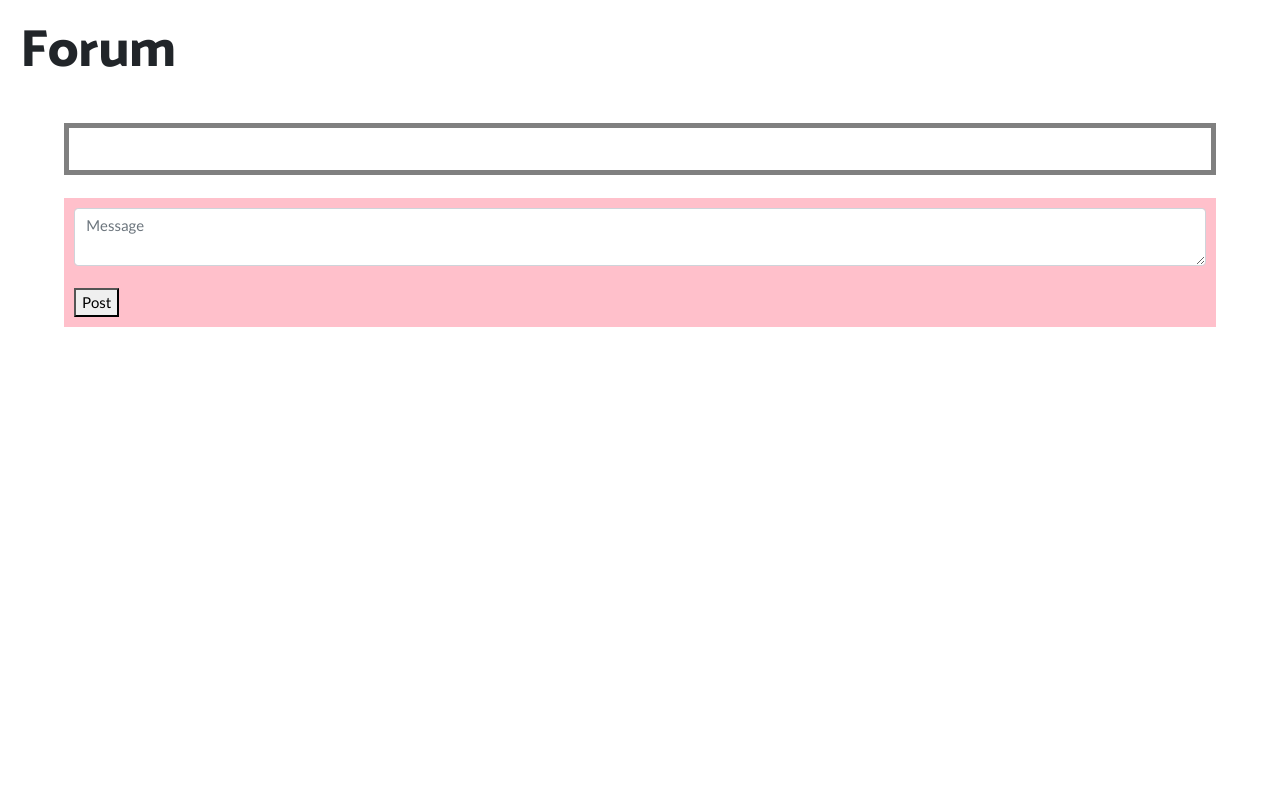
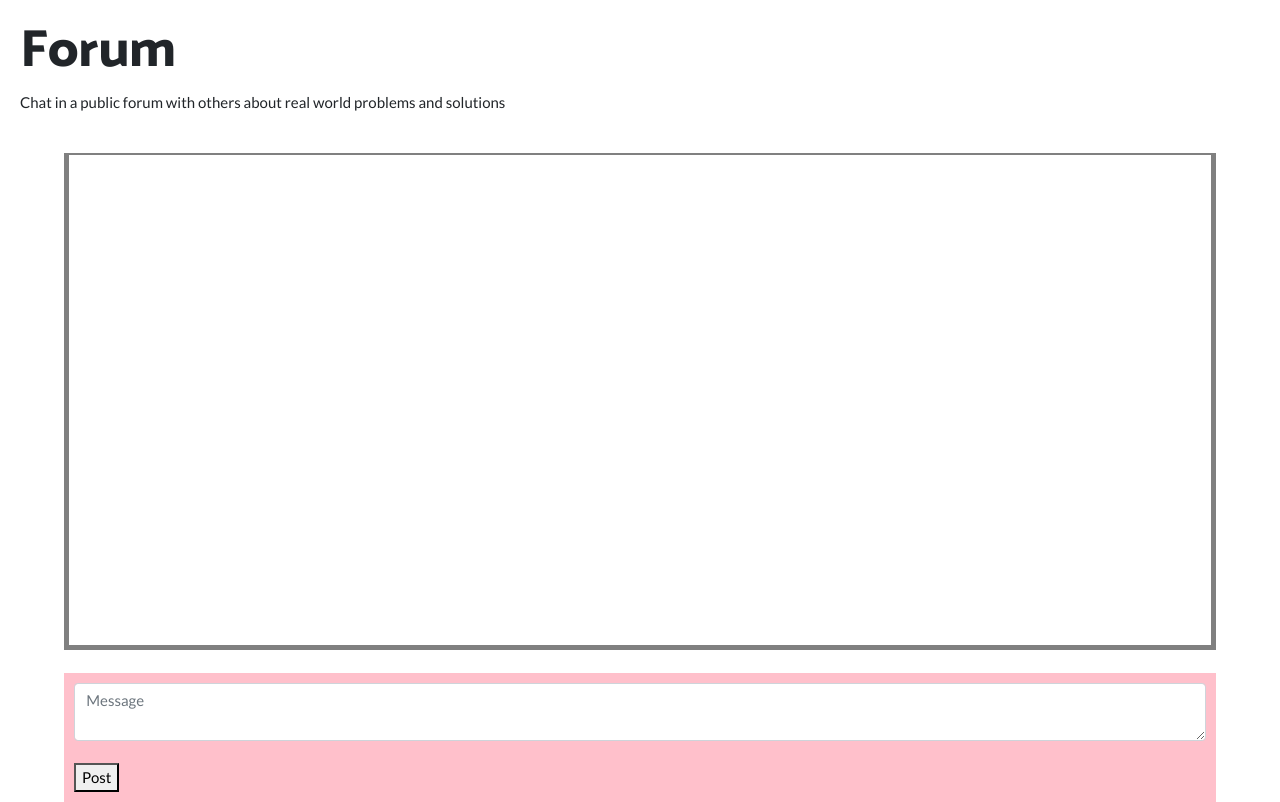
Before and after one commit to Jason27chan/Heart, a website: page forum.html in a window 1280 px wide. Drawn offline with nearby package versions, Linux system fonts and the light colour scheme.

Commit message:
tweaked more stuff

```diff
--- a/forum.html
+++ b/forum.html
@@ -1,6 +1,54 @@
 <!DOCTYPE html>
 <html lang="en">
+<style>
 
+    .forumTop {
+
+      background-color:white;
+      width:100%;
+      position:fixed;
+      top:0;
+      padding-bottom: 25px;
+    }
+    .display-4 {
+      padding-top: 10px;
+      padding-left: 10px;
+      margin-top: 10px;
+      margin-left: 10px;
+
+    }
+    .description {
+      padding-left: 20px;
+    }
+    .main {
+      margin-top: 150px;
+
+
+    }
+    .message {
+      background-color:pink;
+      width: 90%;
+      height: 100%;
+    padding: 10px;
+
+    transform-origin: center;
+    margin-left: auto;
+    margin-right: auto;
+    }
+    .oldMessages {
+      border: 5px solid grey;
+      width: 90%;
+      height: 500px;
+    padding: 10px;
+
+    transform-origin: center;
+    margin-left: auto;
+    margin-right: auto;
+    }
+
+
+}
+    </style>
   <head>
 
     <meta charset="utf-8">
@@ -29,71 +77,12 @@
 
 
     <div class = "forumTop">
-      <h2 class="display-4" class = "topthingy">Forum</h2>
-    </div>
-    <div id="mySidenav" class="sidenav">
-
-      <a href="#">About</a>
-      <a href="#">Services</a>
-      <a href="#">Clients</a>
-      <a href="#">Contact</a>
+      <h2 class="display-4">Forum</h2>
+      <p class = "description">Chat in a public forum with others about real world problems and solutions</p>
     </div>
 
-
-
-
-    <style>
-
-    .forumTop {
-      overflow:hidden;
-      background-color:white;
-      width:100%;
-      position:fixed;
-      top:0;
-      padding-bottom: 25px;
-    }
-    .display-4 {
-      padding-top: 10px;
-      padding-left: 10px;
-      margin-top: 10px;
-      margin-left: 10px;
-      position:fixed;
-    }
-    .main {
-      margin-top: 100px;
-
-
-    }
-    .message {
-      background-color:pink;
-      width: 90%;
-      height: 100%;
-    padding: 10px;
-
-    transform-origin: center;
-    margin-left: auto;
-    margin-right: auto;
-    }
-    .oldMessages {
-      border: 5px solid grey;
-      width: 90%;
-      height: 100%;
-    padding: 10px;
-
-    transform-origin: center;
-    margin-left: auto;
-    margin-right: auto;
-    }
-
-
-}
-
-
-
-
-
-    </style>
-    <div class = "main oldMessages">
+    <div class = "main">
+      <div class = "oldMessages">
           <br>
       </div>
       <br>
@@ -103,6 +92,7 @@
         <br>
         <button id = "send" class = "button">Post</button>
       </div>
+    </div>
   </body>
 
 </html>
```
Lines whose indentation alone changed are shown as unchanged.
